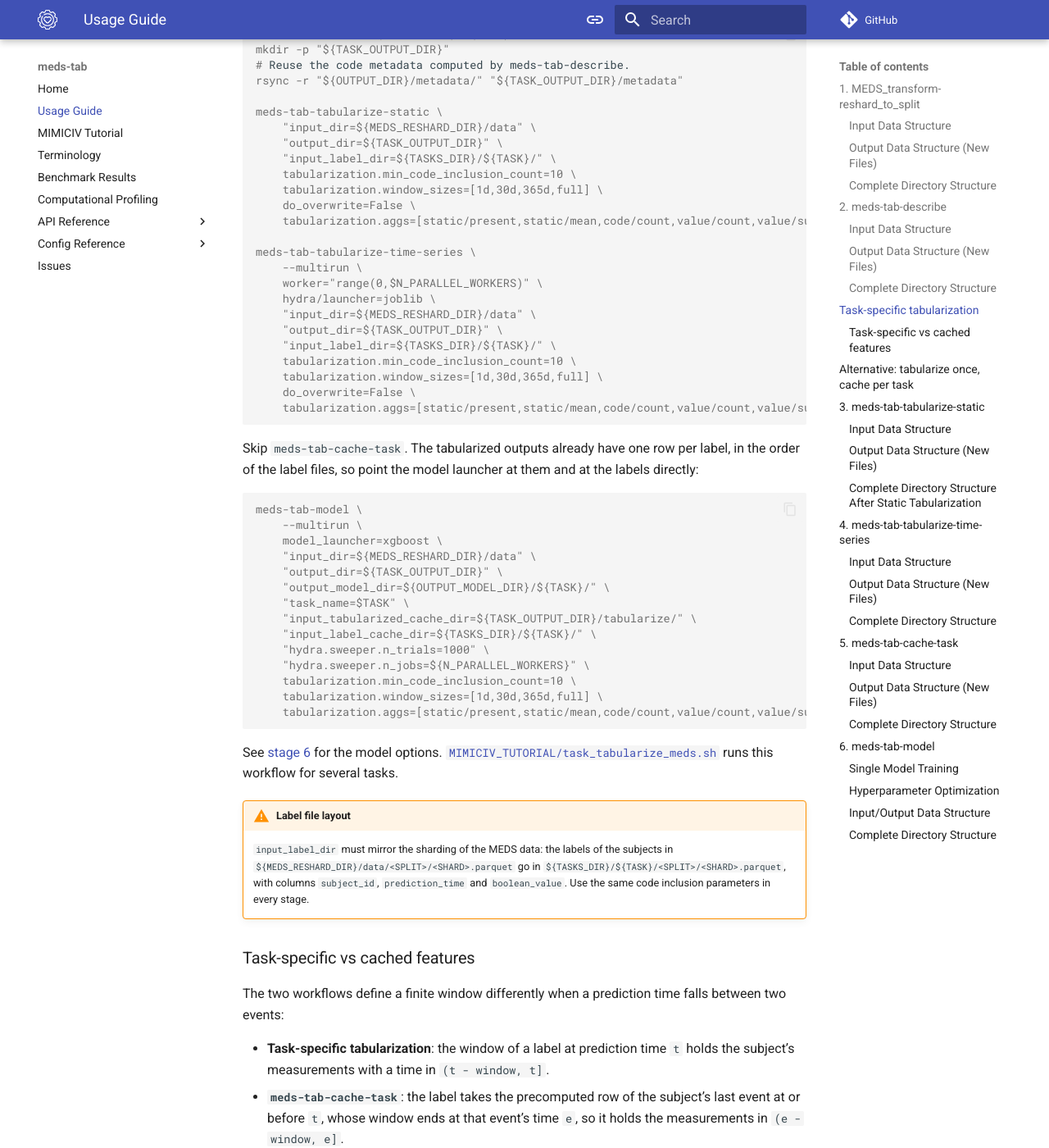
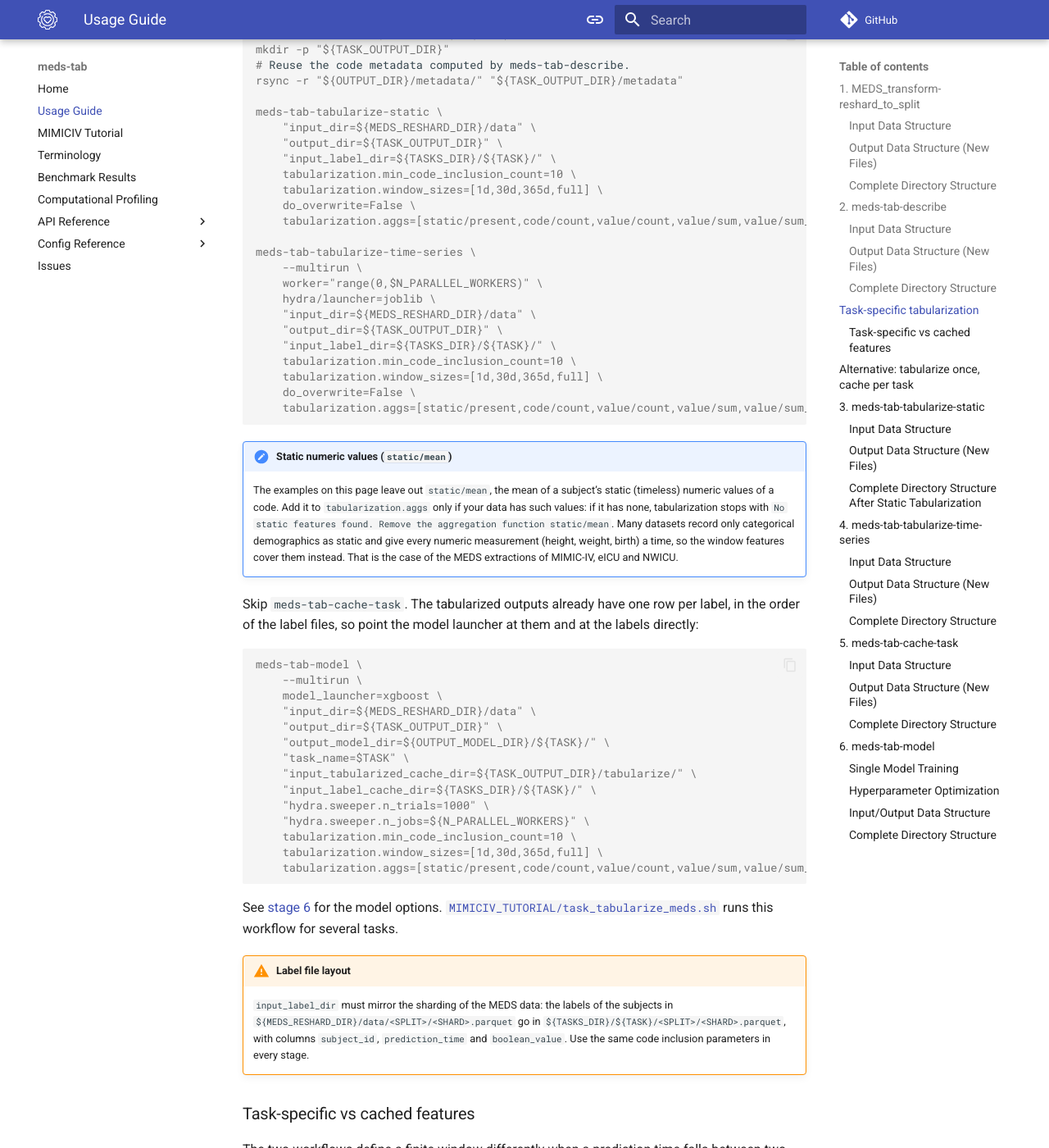
Before and after one commit to mmcdermott/MEDS_Tabular_AutoML, an MkDocs documentation site: the page built from docs/usage_guide.md, in a window 1280 px wide and 1400 px high, scrolled down 3866 px. Shown: the whole window at 82% size. Built offline with MkDocs 1.6.1 and Material for MkDocs 9.7.7, drawn with Linux system fonts in a browser that asks for light colours; comment, search, counter and statistics services are not loaded; some of the changed text lies outside the part shown.

Commit message:
Leave static/mean out of the docs' examples, and say when to add it
Every tabularization example listed static/mean (formerly static/first).
On data without static (timeless) numeric values, meds-tab stops with "No
static features found. Remove the aggregation function static/mean", and
that is the case of the MEDS extractions of MIMIC-IV, eICU and NWICU: their
only static records are categorical demographics, while height, weight and
birth are timed. So the commands as documented could not run on them. This
has been so since 2aebd70 (August 2024); the MIMIC tutorial already leaves
the aggregation out.

The examples and output trees now leave out static/mean, and a note
explains what it computes, when to add it, and the error otherwise. No code
change: the error stays.

Co-Authored-By: Claude Opus 5.5 <noreply@anthropic.com>
Claude-Session: https://claude.ai/code/session_01NJQdbHshepdzZcP8m4UKuo

````diff
--- a/docs/usage_guide.md
+++ b/docs/usage_guide.md
@@ -219,8 +219,12 @@ meds-tab-tabularize-time-series \
     tabularization.min_code_inclusion_count=10 \
     tabularization.window_sizes=[1d,30d,365d,full] \
     do_overwrite=False \
-    tabularization.aggs=[static/present,static/mean,code/count,value/count,value/sum,value/sum_sqd,value/min,value/max]
+    tabularization.aggs=[static/present,code/count,value/count,value/sum,value/sum_sqd,value/min,value/max]
 ```
+
+!!! note "Static numeric values (`static/mean`)"
+
+    The examples on this page leave out `static/mean`, the mean of a subject's static (timeless) numeric values of a code. Add it to `tabularization.aggs` only if your data has such values: if it has none, tabularization stops with `No static features found. Remove the aggregation function static/mean`. Many datasets record only categorical demographics as static and give every numeric measurement (height, weight, birth) a time, so the window features cover them instead. That is the case of the MEDS extractions of MIMIC-IV, eICU and NWICU.
 
 Skip `meds-tab-cache-task`. The tabularized outputs already have one row per label, in the order of the label files, so point the model launcher at them and at the labels directly:
 
````
Also changed, not shown: other parts of docs/usage_guide.md (+7 -13 lines).
